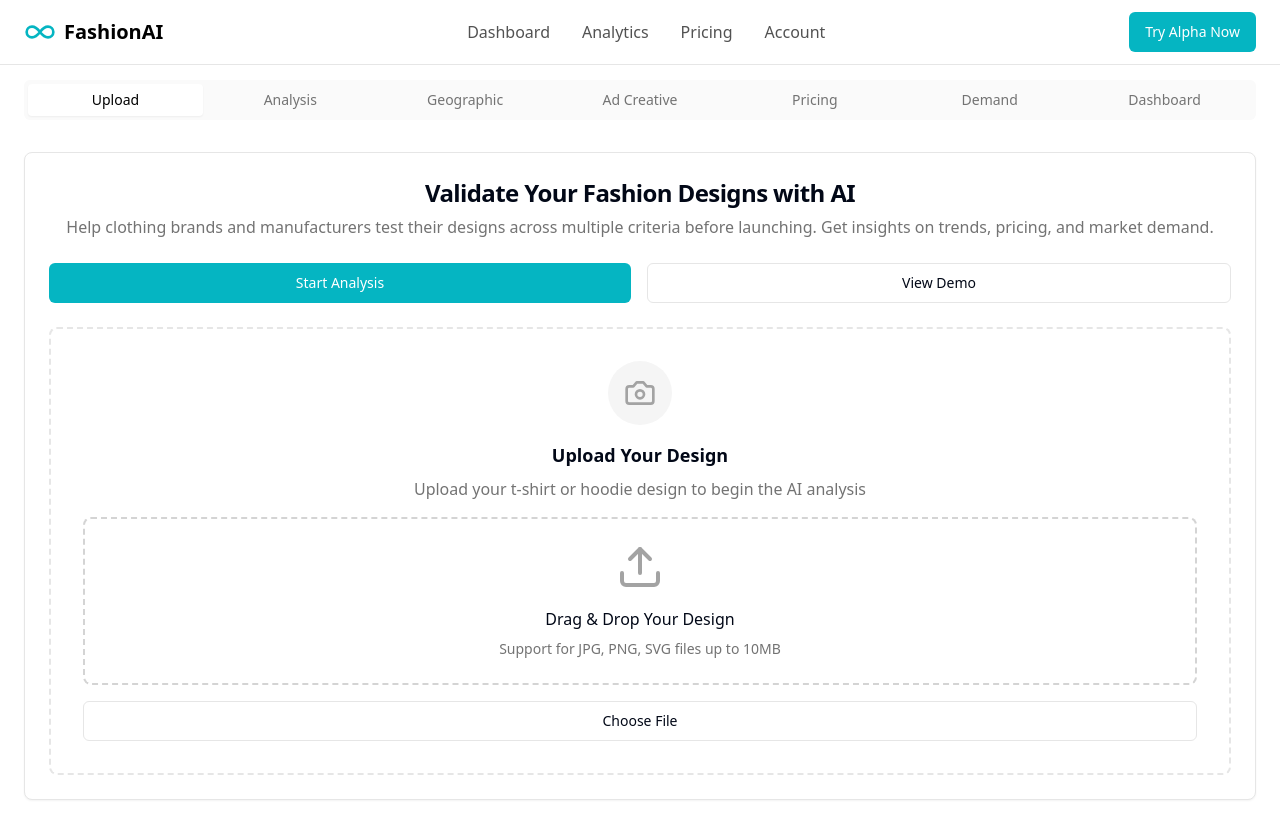
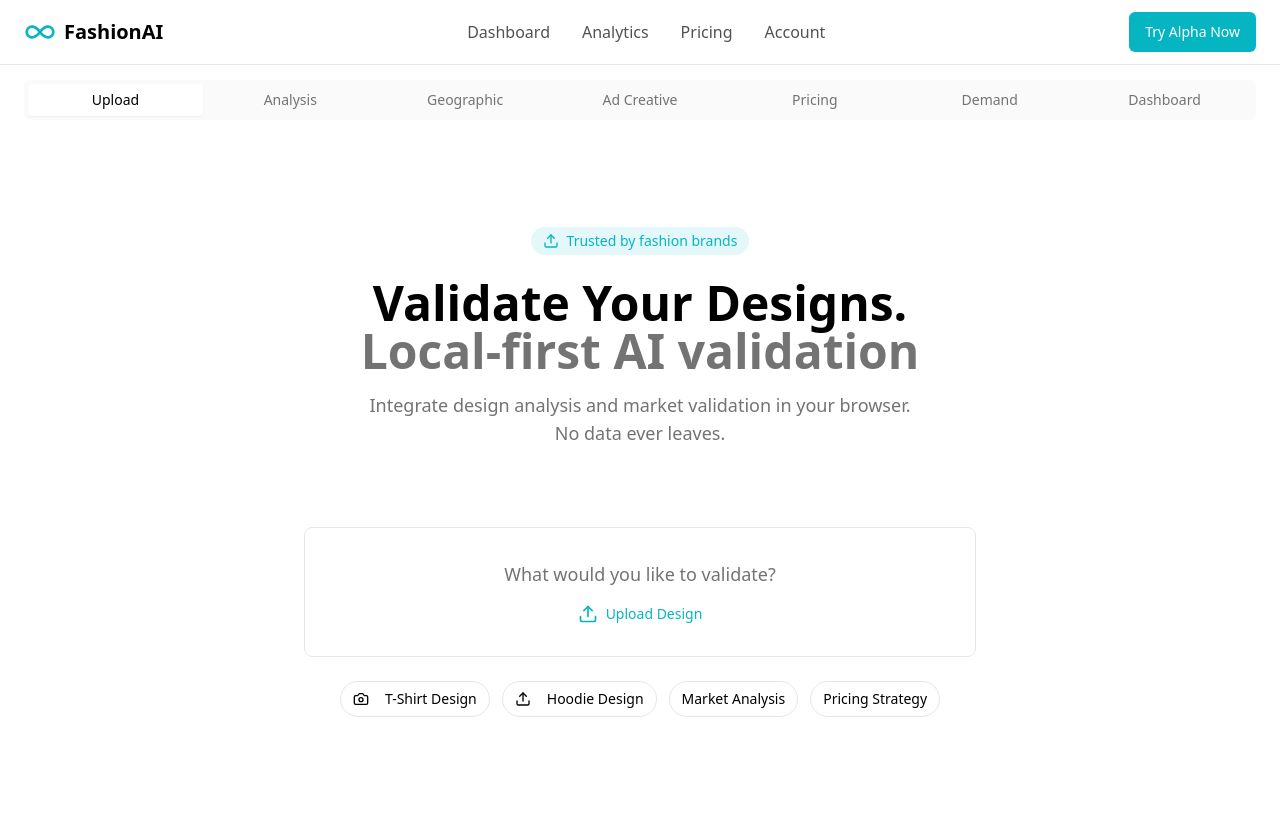
Before and after one commit to maazaman/cloala-ai, a React (Vite) app: page / in a window 1280 px wide. Shown: the top 838 px of the page. Built offline with nearby package versions, Linux system fonts and the light colour scheme.

Commit message:
Refactor: Improve upload section UI
Update the upload section UI to match the provided example, enhancing the user experience for design uploads.

```diff
--- a/src/components/design/UploadDesign.tsx
+++ b/src/components/design/UploadDesign.tsx
@@ -22,36 +22,35 @@ export const UploadDesign = () => {
   };
 
   return (
-    <Card className="w-full">
-      <CardHeader>
-        <CardTitle className="text-2xl font-bold text-center">
-          Validate Your Fashion Designs with AI
-        </CardTitle>
-        <p className="text-center text-muted-foreground">
-          Help clothing brands and manufacturers test their designs across multiple
-          criteria before launching. Get insights on trends, pricing, and market demand.
+    <div className="min-h-[80vh] bg-background flex flex-col items-center justify-center">
+      {/* Header */}
+      <div className="text-center mb-12 max-w-2xl">
+        <div className="inline-flex items-center gap-2 bg-accent/10 text-accent text-sm px-3 py-1 rounded-full mb-6">
+          <Upload className="h-4 w-4" />
+          Trusted by fashion brands
+        </div>
+        <h1 className="text-4xl md:text-5xl font-bold mb-4">
+          Validate Your Designs.
+          <br />
+          <span className="text-muted-foreground">Local-first AI validation</span>
+        </h1>
+        <p className="text-lg text-muted-foreground mb-8">
+          Integrate design analysis and market validation in your browser.
+          <br />
+          No data ever leaves.
         </p>
-      </CardHeader>
-      <CardContent>
-        <div className="flex gap-4 mb-6">
-          <Button variant="default" className="flex-1">
-            Start Analysis
-          </Button>
-          <Button variant="outline" className="flex-1">
-            View Demo
-          </Button>
       </div>
 
-        <div className="border-2 border-dashed border-border rounded-lg p-8">
+      {/* Upload Area */}
       {uploadedImage ? (
-            <div className="relative">
+        <div className="relative w-full max-w-md">
           <img
             src={uploadedImage}
             alt="Uploaded design"
-                className="max-w-full max-h-96 mx-auto rounded-lg"
+            className="w-full max-h-96 object-contain mx-auto rounded-lg border border-border"
           />
           <Button
-                variant="destructive"
+            variant="outline"
             size="sm"
             className="absolute top-2 right-2"
             onClick={removeImage}
@@ -60,38 +59,45 @@ export const UploadDesign = () => {
           </Button>
         </div>
       ) : (
-            <div className="text-center">
-              <div className="mx-auto h-16 w-16 rounded-full bg-neutral-100 flex items-center justify-center mb-4">
-                <Camera className="h-8 w-8 text-neutral-400" />
-              </div>
-              <h3 className="text-lg font-semibold mb-2">Upload Your Design</h3>
-              <p className="text-muted-foreground mb-4">
-                Upload your t-shirt or hoodie design to begin the AI analysis
-              </p>
-              <div className="space-y-4">
-                <div className="border-2 border-dashed border-neutral-300 rounded-lg p-6">
-                  <Upload className="mx-auto h-12 w-12 text-neutral-400 mb-4" />
-                  <p className="font-medium mb-2">Drag & Drop Your Design</p>
-                  <p className="text-sm text-muted-foreground">
-                    Support for JPG, PNG, SVG files up to 10MB
-                  </p>
-                </div>
-                <div className="relative">
+        <div className="w-full max-w-2xl">
+          <div className="relative border border-border rounded-lg bg-card/50 backdrop-blur-sm">
             <input
               type="file"
               accept="image/*"
               onChange={handleFileUpload}
-                    className="absolute inset-0 w-full h-full opacity-0 cursor-pointer"
+              className="absolute inset-0 w-full h-full opacity-0 cursor-pointer z-10"
+              placeholder="What would you like to validate?"
             />
-                  <Button variant="outline" className="w-full">
-                    Choose File
+            <div className="p-8 text-center">
+              <div className="text-lg text-muted-foreground mb-4">
+                What would you like to validate?
+              </div>
+              <div className="flex items-center gap-2 justify-center text-accent">
+                <Upload className="h-5 w-5" />
+                <span className="text-sm">Upload Design</span>
+              </div>
+            </div>
+          </div>
+
+          {/* Action Buttons */}
+          <div className="flex flex-wrap gap-3 mt-6 justify-center">
+            <Button variant="outline" size="sm" className="rounded-full">
+              <Camera className="h-4 w-4 mr-2" />
+              T-Shirt Design
             </Button>
-                </div>
+            <Button variant="outline" size="sm" className="rounded-full">
+              <Upload className="h-4 w-4 mr-2" />
+              Hoodie Design
+            </Button>
+            <Button variant="outline" size="sm" className="rounded-full">
+              Market Analysis
+            </Button>
+            <Button variant="outline" size="sm" className="rounded-full">
+              Pricing Strategy
+            </Button>
           </div>
         </div>
       )}
     </div>
-      </CardContent>
-    </Card>
   );
 };
```
Lines whose indentation alone changed are shown as unchanged.
